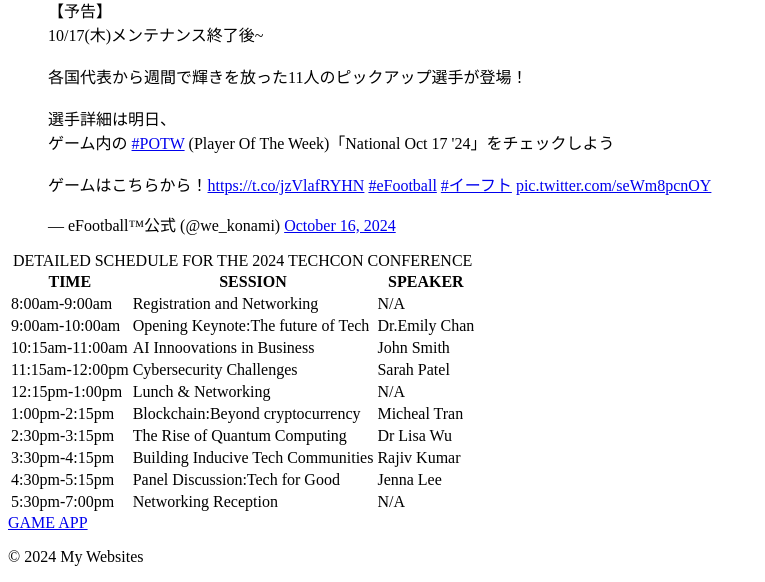
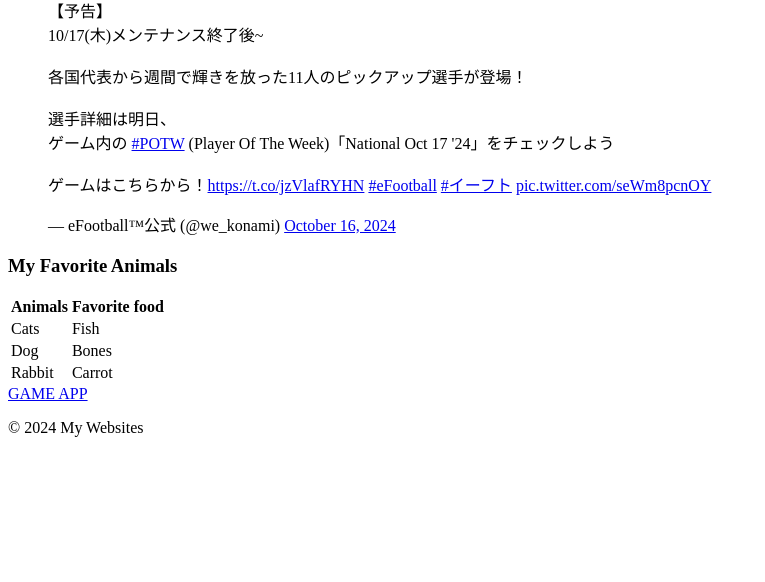
Before and after one commit to CHARLES3321/My_First_Portfolio, a plain HTML site: page html_basic/index.html in a window 1280 px wide. Shown: the part 825-1407 px from the top of the page, without its empty margins (0-765 px from the left). After the commit the page ends 1278 px from the top, so only its background shows below. Drawn offline with Linux system fonts and the light colour scheme.

Commit message:
readding

```diff
--- a/html_basic/index.html
+++ b/html_basic/index.html
@@ -51,63 +51,33 @@
                 </figure>
 
                 <blockquote class="twitter-tweet"><p lang="ja" dir="ltr">【予告】<br>10/17(木)メンテナンス終了後~<br><br>各国代表から週間で輝きを放った11人のピックアップ選手が登場！<br><br>選手詳細は明日、<br>ゲーム内の <a href="https://twitter.com/hashtag/POTW?src=hash&amp;ref_src=twsrc%5Etfw">#POTW</a> (Player Of The Week)「National Oct 17 &#39;24」をチェックしよう<br><br>ゲームはこちらから！<a href="https://t.co/jzVlafRYHN">https://t.co/jzVlafRYHN</a> <a href="https://twitter.com/hashtag/eFootball?src=hash&amp;ref_src=twsrc%5Etfw">#eFootball</a> <a href="https://twitter.com/hashtag/%E3%82%A4%E3%83%BC%E3%83%95%E3%83%88?src=hash&amp;ref_src=twsrc%5Etfw">#イーフト</a> <a href="https://t.co/seWm8pcnOY">pic.twitter.com/seWm8pcnOY</a></p>&mdash; eFootball™公式 (@we_konami) <a href="https://twitter.com/we_konami/status/1846486987920077275?ref_src=twsrc%5Etfw">October 16, 2024</a></blockquote> <script async src="https://platform.twitter.com/widgets.js" charset="utf-8"></script>
+            </article>
+            <article>
+                <h3>My Favorite Animals</h3>
                 <table>
-                    <caption>DETAILED SCHEDULE FOR THE 2024 TECHCON CONFERENCE</caption>
+                    <thead>
                         <tr>
-                        <th scope="col">TIME</th>
-                        <th scope="col">SESSION</th>
-                            <th scope="col">SPEAKER</th>
+                            <th>Animals</th>
+                        <th>Favorite food</th>
+
+                        </tr>
+                    </thead>
+                    <tbody>
+                        <tr>
+                            <td> Cats</td>
+                            <td> Fish</td>
                         </tr>
                         <tr>
-                        <td>8:00am-9:00am</td>
-                        <td>Registration and Networking</td>
-                        <td>N/A</td>
+                            <td>Dog</td>
+                            <td>Bones</td>
                         </tr>
                         <tr>
-                        <td>9:00am-10:00am</td>
-                        <td>Opening Keynote:The future of Tech</td>
-                        <td>Dr.Emily Chan</td>
+                            <td>Rabbit</td>
+                            <td>Carrot</td>
                         </tr>
-                    <tr>
-                        <td>10:15am-11:00am</td>
-                        <td>AI Innoovations in Business</td>
-                        <td>John Smith</td>
-                    </tr>
-                    <tr>
-                        <td>11:15am-12:00pm</td>
-                        <td>Cybersecurity Challenges</td>
-                        <td>Sarah Patel</td>
-                    </tr>
-                    <td>12:15pm-1:00pm</td>
-                    <td>Lunch & Networking</td>
-                    <td>N/A</td>
-        <tr>
-        <td>1:00pm-2:15pm</td>
-        <td>Blockchain:Beyond cryptocurrency</td>
-        <td>Micheal Tran</td>
-        </tr>
-        <tr>
-            <td>2:30pm-3:15pm</td>
-            <td>The Rise of Quantum Computing</td>
-            <td>Dr Lisa Wu</td>
-        </tr>
-        <tr>
-            <td>3:30pm-4:15pm</td>
-            <td>Building Inducive Tech Communities</td>
-            <td>Rajiv Kumar</td>
-        </tr>
-        <tr>
-            <td>4:30pm-5:15pm</td>
-            <td>Panel Discussion:Tech for Good</td>
-            <td>Jenna Lee</td>
-        </tr>
-        <tr>
-            <td>5:30pm-7:00pm</td>
-            <td>Networking Reception</td>
-            <td>N/A</td>
-        </tr>
+                    </tbody>
                 </table>
-
+            </article>
 
     <a href="https://playrix.com/" target="_blank">GAME APP</a>
 <footer>
```
Lines whose indentation alone changed are shown as unchanged.
